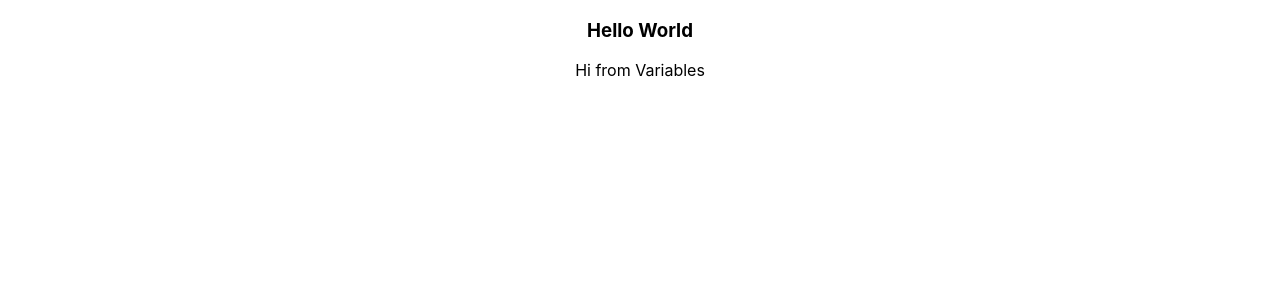
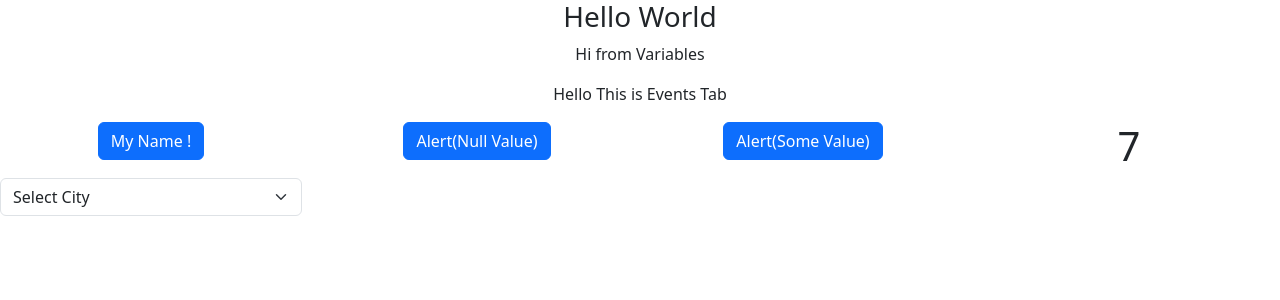
Before and after one commit to ronitjena09/React-Basics, a React (Create React App) app: page / in a window 1280 px wide. Shown: the top 300 px of the page. Built offline with nearby package versions, Linux system fonts and the light colour scheme.

Commit message:
Showing and Handling Events

```diff
--- a/package.json
+++ b/package.json
@@ -6,6 +6,7 @@
     "@testing-library/jest-dom": "^5.17.0",
     "@testing-library/react": "^13.4.0",
     "@testing-library/user-event": "^13.5.0",
+    "bootstrap": "^5.3.2",
     "react": "^18.2.0",
     "react-dom": "^18.2.0",
     "react-scripts": "5.0.1",
--- a/src/App.js
+++ b/src/App.js
@@ -1,12 +1,14 @@
 import logo from './logo.svg';
 import './App.css';
 import Variables from './topics/Variables';
+import Events from './topics/Events';
 
 function App() {
   return (
     <div className="App">
      <h3>Hello World</h3>
      <Variables />
+     <Events />
     </div>
   );
 }
--- a/src/index.js
+++ b/src/index.js
@@ -3,6 +3,7 @@ import ReactDOM from 'react-dom/client';
 import './index.css';
 import App from './App';
 import reportWebVitals from './reportWebVitals';
+import 'bootstrap/dist/css/bootstrap.min.css'
 
 const root = ReactDOM.createRoot(document.getElementById('root'));
 root.render(
--- /dev/null
+++ b/src/topics/Events.js
@@ -0,0 +1,52 @@
+import React from 'react';
+
+const Events = () => {
+    const printName = () => { //Normal Function - No Parameter, doesn't return any value
+        console.log("Ronit")
+    }
+
+const showAlert = (message) => { //Function with parameter
+    alert(message);
+}
+const getSum = (num1, num2) => { //Function with 2 parameters returning a value
+    return num1 + num2;
+}
+const eventAlert = (event) => {   // function for calling a specific value that is clicked, i.e., (check line 39) it will show the value clicked in alert box
+    alert(event.target.value)
+}
+
+
+  return (
+    <div>
+      <p>Hello This is Events Tab</p>
+      <div className='row'>
+        <div className='col-3'>
+            <button className='btn btn-primary' onClick={printName}>My Name !</button>  {/*Created a button while calling the printName*/}
+        </div>
+        <div className='col-3'>
+            <button className='btn btn-primary' onClick={showAlert}>Alert(Null Value)</button>   {/* created a button for alert with null value */}
+        </div>
+        <div className='col-3'>
+            <button className='btn btn-primary' onClick={ () => { showAlert('This is an alert') }}>Alert(Some Value)</button> {/* created a button for alert with value */}
+        </div>
+        <div className='col-3'>
+            <h1>{getSum(2,5)}</h1> {/* doesnt need a button nor an arrow function, it shows just by calling itself withing curly braces */}
+        </div>
+
+      </div>
+      <div className='row'>
+        <div className='col-3'>
+            <select onChange={ (event) => {eventAlert(event)}}className='form-select'> {/*for an event to be created in alert box */}
+                <option value=''>Select City</option>
+                <option value='Berhampur'>Berhampur</option>
+                <option value='Bhubaneswar'>Bhubaneswar</option>
+                <option value='Cuttack'>Cuttack</option>
+                <option value='Kendrapada'>Kendrapada</option>
+            </select>
+        </div>
+      </div>
+    </div>
+  )
+}
+
+export default Events;
```
Also changed, not shown: 1 other file (tests, documents, lock files or other folders).
